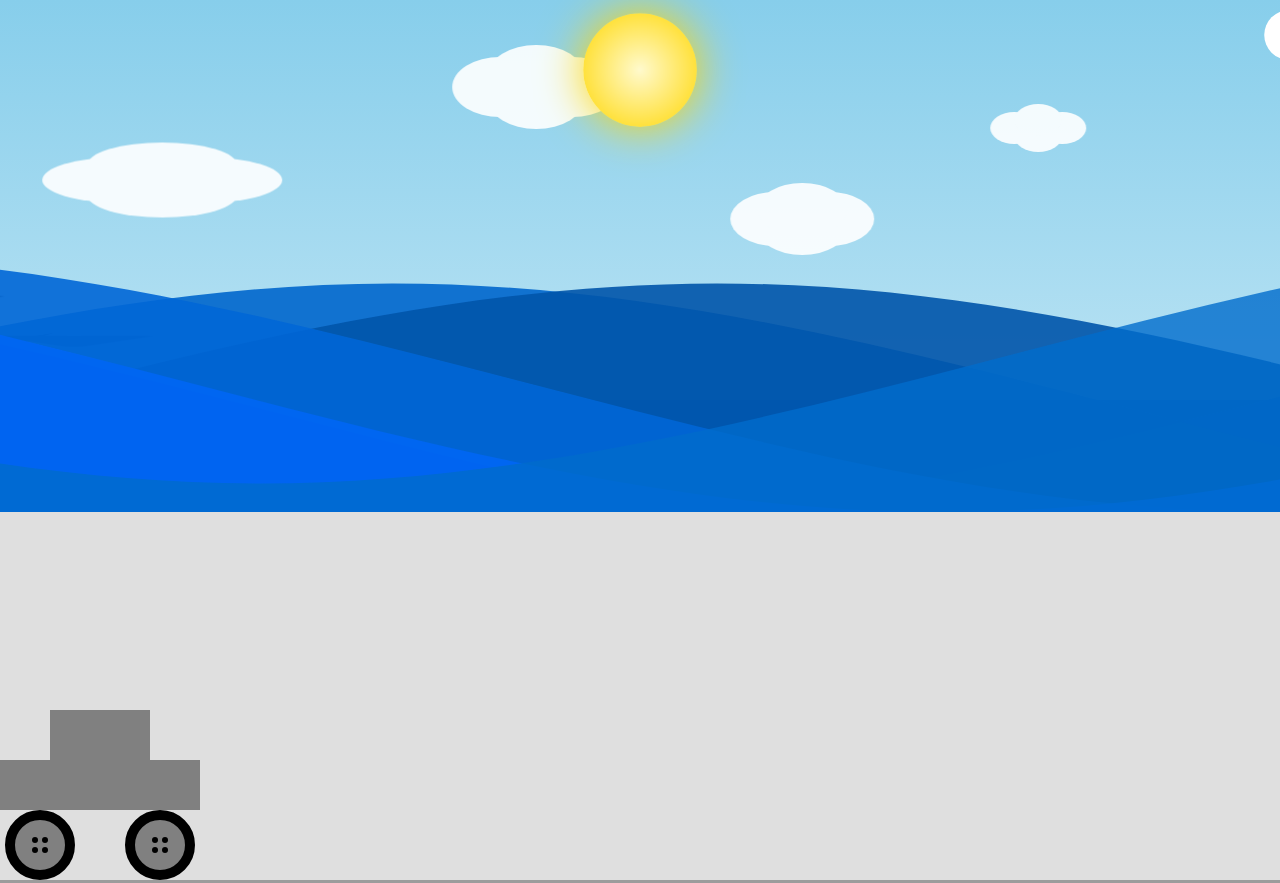
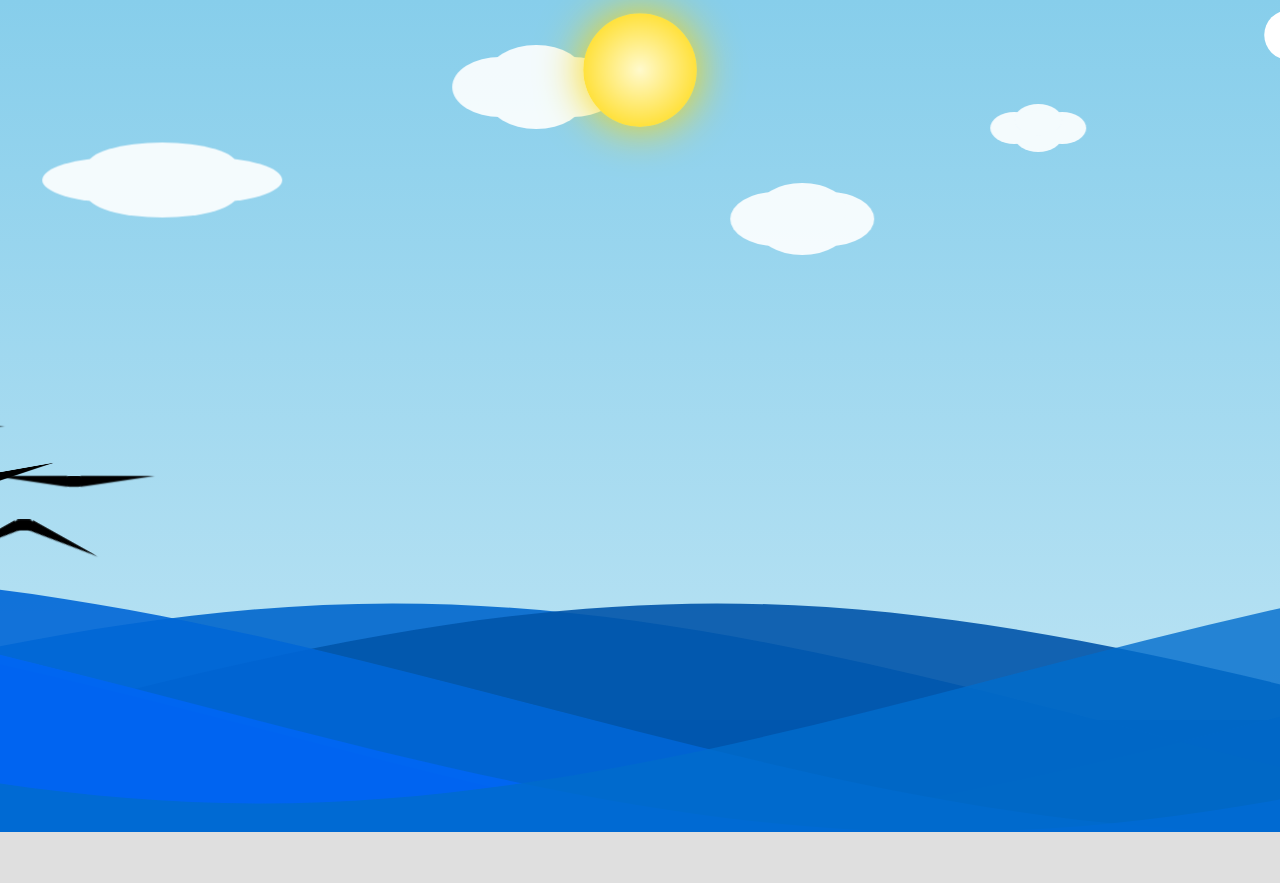
Before and after one commit to sanju-010/Wallpapper, a plain HTML site: page index.html in a window 1280 px wide. Shown: the top 883 px of the page. Drawn offline with nearby package versions, Linux system fonts and the light colour scheme.

Commit message:
Add files via upload

```diff
--- a/style.css
+++ b/style.css
@@ -109,7 +109,7 @@ li {
 
 /* *********** bird ********** */
 .sky {
-    height: 50vh;
+    height: 90vh;
     position: relative;
     /* background: #87CEEB; */
     background: linear-gradient(0deg, rgba(135, 206, 235, 0.58) 0%, rgba(135, 206, 235, 1) 100%);
@@ -134,22 +134,22 @@ li {
 
 .bird-1 {
     margin-left: -300px;
-    bottom: 0;
+    bottom: 150px;
 }
 
 .bird-2 {
     margin-left: -200px;
-    bottom: 10px;
+    bottom: 150px;
 }
 
 .bird-3 {
     margin-left: -350px;
-    bottom: 50px;
+    bottom: 200px;
 }
 
 .bird-4 {
     margin-left: -250px;
-    bottom: -50px;
+    bottom: 100px;
 }
 
 .bird-css,
```
